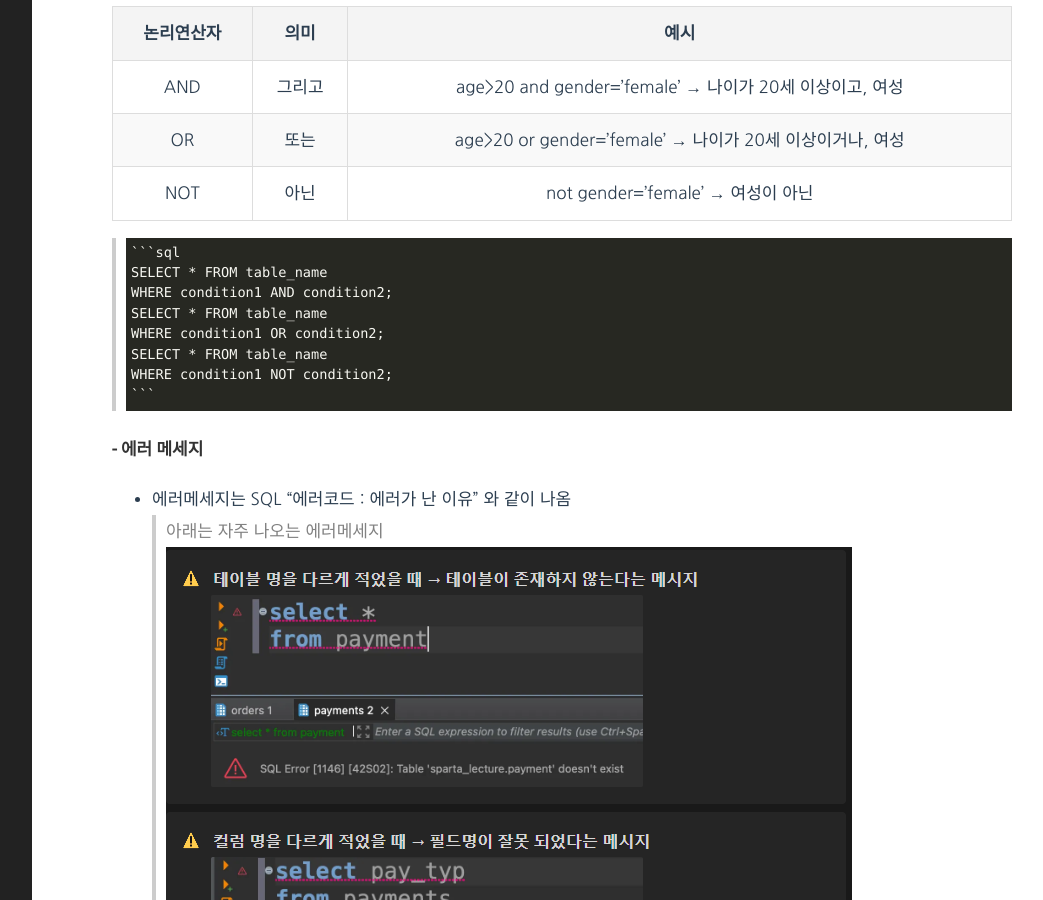
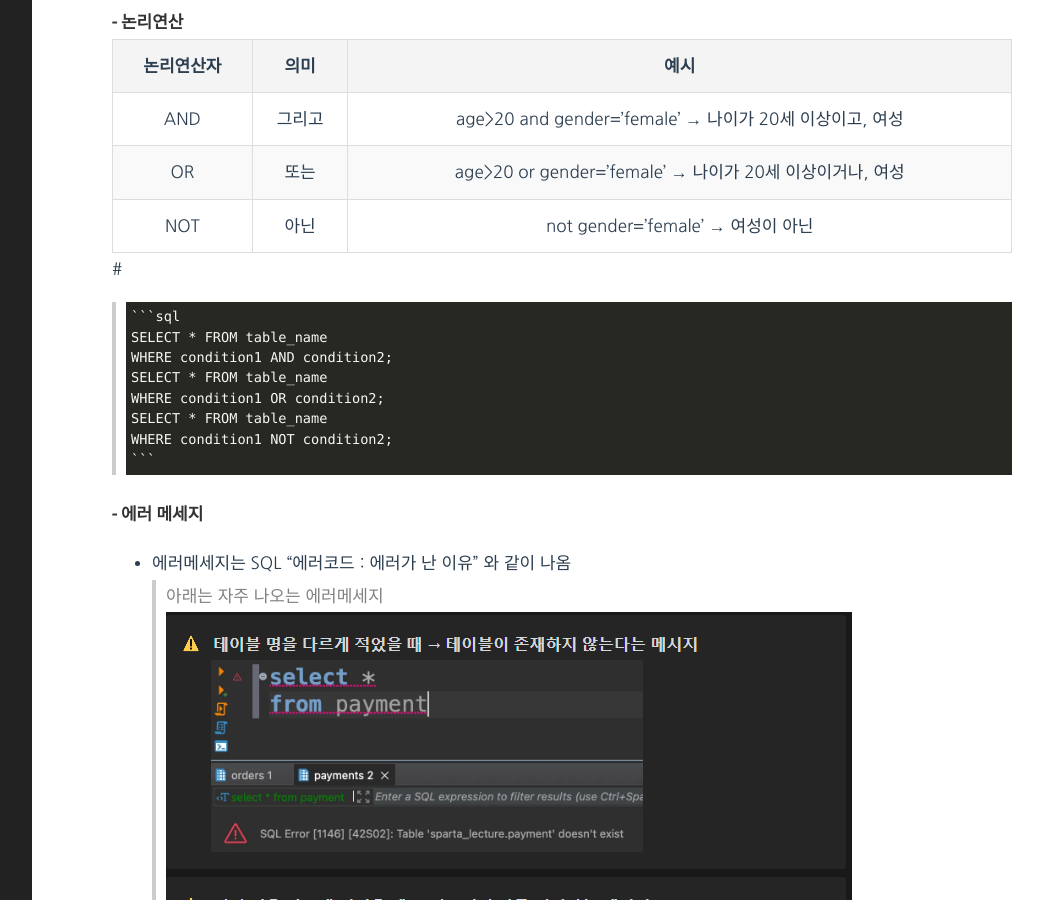
Before and after one commit to s-woni/s-woni.github.io, a Jekyll site: the page built from _posts/2025-01-20-til.md, in a window 1280 px wide and 900 px high, scrolled down 3132 px. Shown: the whole window, without its empty margins (188-1231 px from the left). Built offline with Jekyll 4.4.1, drawn with Linux system fonts in a browser that asks for light colours.

Commit message:
Update 2025-01-20-til.md

````diff
--- a/_posts/2025-01-20-til.md
+++ b/_posts/2025-01-20-til.md
@@ -46,6 +46,7 @@
 | 방법 | 별명만 적음 | "별명"으로, 큰 따옴표 안에 적어줌|
 | 예시 | ord_no | "ord no", "주문번호" |
 
+<br>
 
 >
     ```sql
@@ -120,6 +121,8 @@
 | OR | 또는 | age>20 or gender=’female’ → 나이가 20세 이상이거나, 여성 |
 | NOT | 아닌 | not gender=’female’ → 여성이 아닌 |
 
+#
+
 >
     ```sql
     SELECT * FROM table_name
````
